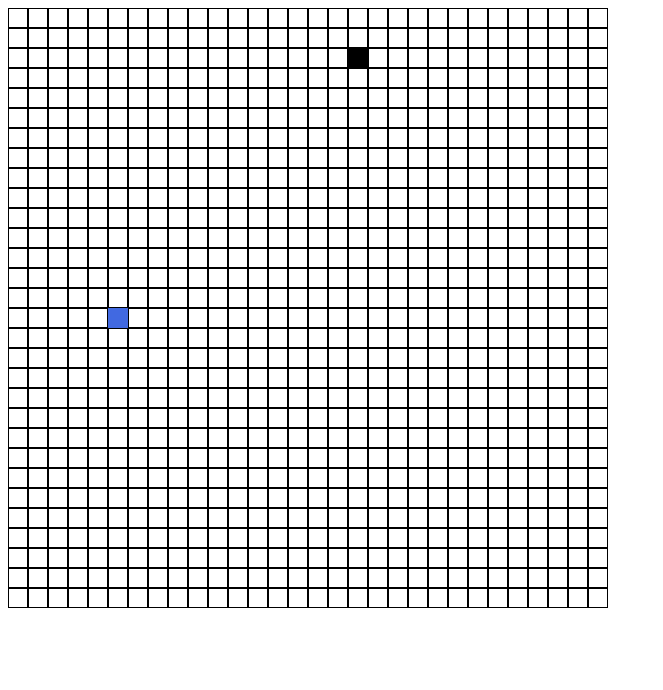
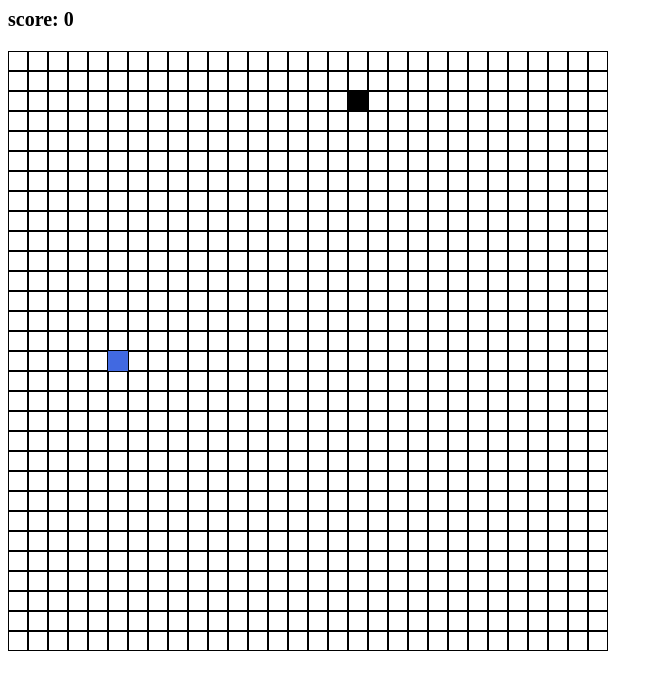
Before and after one commit to Aloving/snake-react-ts, a React (Create React App) app: page / in a window 1280 px wide. Shown: the top 690 px of the page, without its empty margins (0-663 px from the left). Built offline with nearby package versions, Linux system fonts and the light colour scheme.

Commit message:
Добавляет счетчик

```diff
--- a/src/GameInteractor/index.ts
+++ b/src/GameInteractor/index.ts
@@ -17,10 +17,9 @@ export class GameInteractor {
     private snake: Snake;
     private board: Board;
     private controller: (e: KeyboardEvent) => Direction;
+    private score: number;
 
-    constructor(
-        boardSizes: SizeProperties
-    ) {
+    constructor(boardSizes: SizeProperties) {
         this.board = new Board(boardSizes);
         this.snake = new Snake(
             config.initialSnakePosition.x,
@@ -31,6 +30,7 @@ export class GameInteractor {
 
         this.snake.on(SnakeEvents.MOVE, this.checkTreatCollision);
         this.controller = new GameController(GameControllerType.BROWSER).handler();
+        this.score = 0;
     }
 
     /**
@@ -41,8 +41,16 @@ export class GameInteractor {
 
         return {
             bitMap: this.makeBitMap(),
+            score: this.getScore(),
             status: this.prepareGameStatus()
         }
+    }
+
+    /**
+     * Получение счетчика
+     */
+    public getScore(): number {
+        return this.score;
     }
 
     /**
@@ -125,6 +133,7 @@ export class GameInteractor {
             if (coord.x === treatCoords.x && coord.y === treatCoords.y) {
                 this.snake.elongate(1);
                 this.board.updateTreat();
+                this.score += 1;
             }
         });
     }
--- a/src/View/actions/game.ts
+++ b/src/View/actions/game.ts
@@ -12,6 +12,11 @@ export const setBitMap = (bitMap: BitMap) => ({
    type: ViewGameAction.SET_BIT_MAP
 });
 
+export const updateScore = (score: number) => ({
+    payload: score,
+    type: ViewGameAction.UPDATE_SCORE
+});
+
 export const keyHandler = (e: KeyboardEvent): ThunkAction<void, Store, {}, Action> => () => {
     interactor.keyHandler(e);
 };
--- a/src/View/actions/startGame.ts
+++ b/src/View/actions/startGame.ts
@@ -2,7 +2,7 @@ import {ThunkAction} from 'redux-thunk';
 
 import {interactor} from '../interactor';
 
-import {setBitMap} from './game';
+import {setBitMap, updateScore} from './game';
 
 import {
     Action,
@@ -11,7 +11,8 @@ import {
 
 export const startGame = (): ThunkAction<void, Store, {}, Action> => (dispatch) => {
     setInterval(() => {
-        const newGameState = interactor.gameLoop();
-        dispatch(setBitMap(newGameState.bitMap));
+        const {bitMap, score} = interactor.gameLoop();
+        dispatch(updateScore(score));
+        dispatch(setBitMap(bitMap));
     }, 500);
 };
--- a/src/View/components/App/index.tsx
+++ b/src/View/components/App/index.tsx
@@ -12,10 +12,13 @@ export class App extends React.PureComponent<Props> {
     }
 
     public render() {
-        const {bitMap} = this.props;
+        const {bitMap, score} = this.props;
 
         return (
           <div className='App'>
+              <div className='info'>
+                  <span>score: {score}</span>
+              </div>
               <div className='board'>
                   {bitMap && bitMap.map((row, index) => {
                       return (
--- a/src/View/components/App/types.d.ts
+++ b/src/View/components/App/types.d.ts
@@ -2,5 +2,6 @@ import {BitMap} from '../../../types/BitMap';
 
 export interface Props {
     bitMap: BitMap;
+    score: number;
     keyHandler: (e: KeyboardEvent) => void;
 }
--- a/src/View/containers/AppContainer/index.ts
+++ b/src/View/containers/AppContainer/index.ts
@@ -8,7 +8,13 @@ import {keyHandler} from '../../actions/game';
 import {Store} from '../../types/Store';
 import {DispatchEvents, FromStore} from './types';
 
-const mapStateToProps: MapStateToProps<FromStore, {}, Store> = ({bitMap}) => ({bitMap});
+const mapStateToProps: MapStateToProps<FromStore, {}, Store> = ({
+    bitMap,
+    score
+}) => ({
+    bitMap,
+    score
+});
 const mapDispatchToProps: MapDispatchToProps<DispatchEvents, {}> = (dispatch) => bindActionCreators(
     {keyHandler},
     dispatch
--- a/src/View/containers/AppContainer/types.d.ts
+++ b/src/View/containers/AppContainer/types.d.ts
@@ -2,6 +2,7 @@ import {BitMap} from '../../../types/BitMap';
 
 export interface FromStore {
     bitMap?: BitMap;
+    score: number;
 }
 
 export interface DispatchEvents {
--- a/src/View/enums/actions/game.ts
+++ b/src/View/enums/actions/game.ts
@@ -1,3 +1,4 @@
 export enum ViewGameAction {
-    SET_BIT_MAP = 'ViewGameAction/SET_BIT_MAP'
+    SET_BIT_MAP = 'ViewGameAction/SET_BIT_MAP',
+    UPDATE_SCORE = 'ViewGameAction/UPDATE_SCORE'
 }
--- a/src/View/reducers/index.ts
+++ b/src/View/reducers/index.ts
@@ -17,6 +17,13 @@ export const mainReducer: Reducer<Store> = (state = initialState, {type, payload
             }
         }
 
+        case ViewGameAction.UPDATE_SCORE: {
+            return {
+                ...state,
+                score: payload
+            }
+        }
+
         default:
             return state;
     }
--- a/src/View/style.css
+++ b/src/View/style.css
@@ -1,5 +1,11 @@
 .board {
   font-size: 0;
+}
+
+.info {
+  margin-bottom: 20px;
+  font-size: 20px;
+  font-weight: bold;
 }
 
 .cell {
--- a/src/interfaces/InteractorLoopOutput.ts
+++ b/src/interfaces/InteractorLoopOutput.ts
@@ -4,4 +4,5 @@ import {BitMap} from '../types/BitMap';
 export interface InteractorLoopOutput {
     status: GameStatus;
     bitMap: BitMap;
+    score: number;
 }
```
